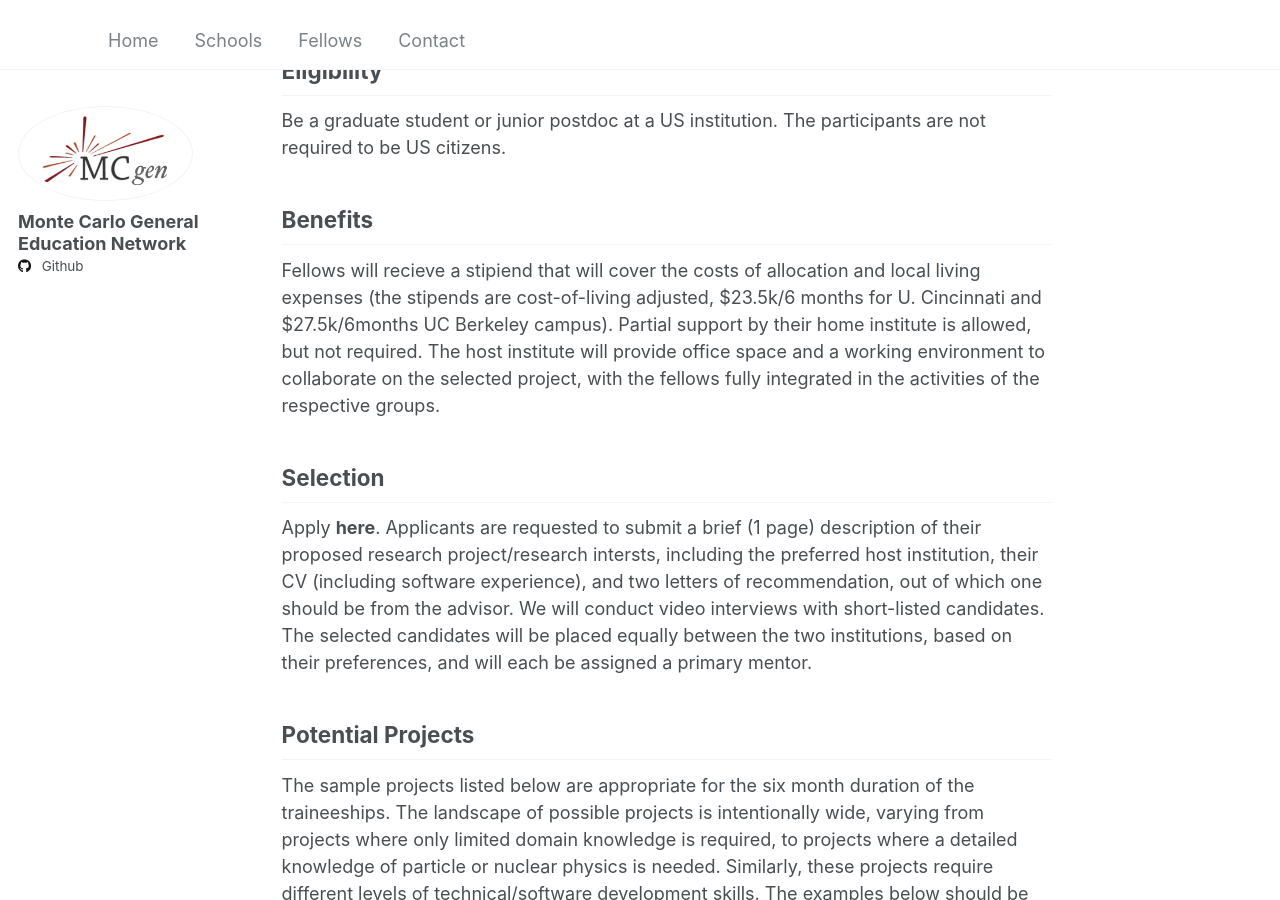
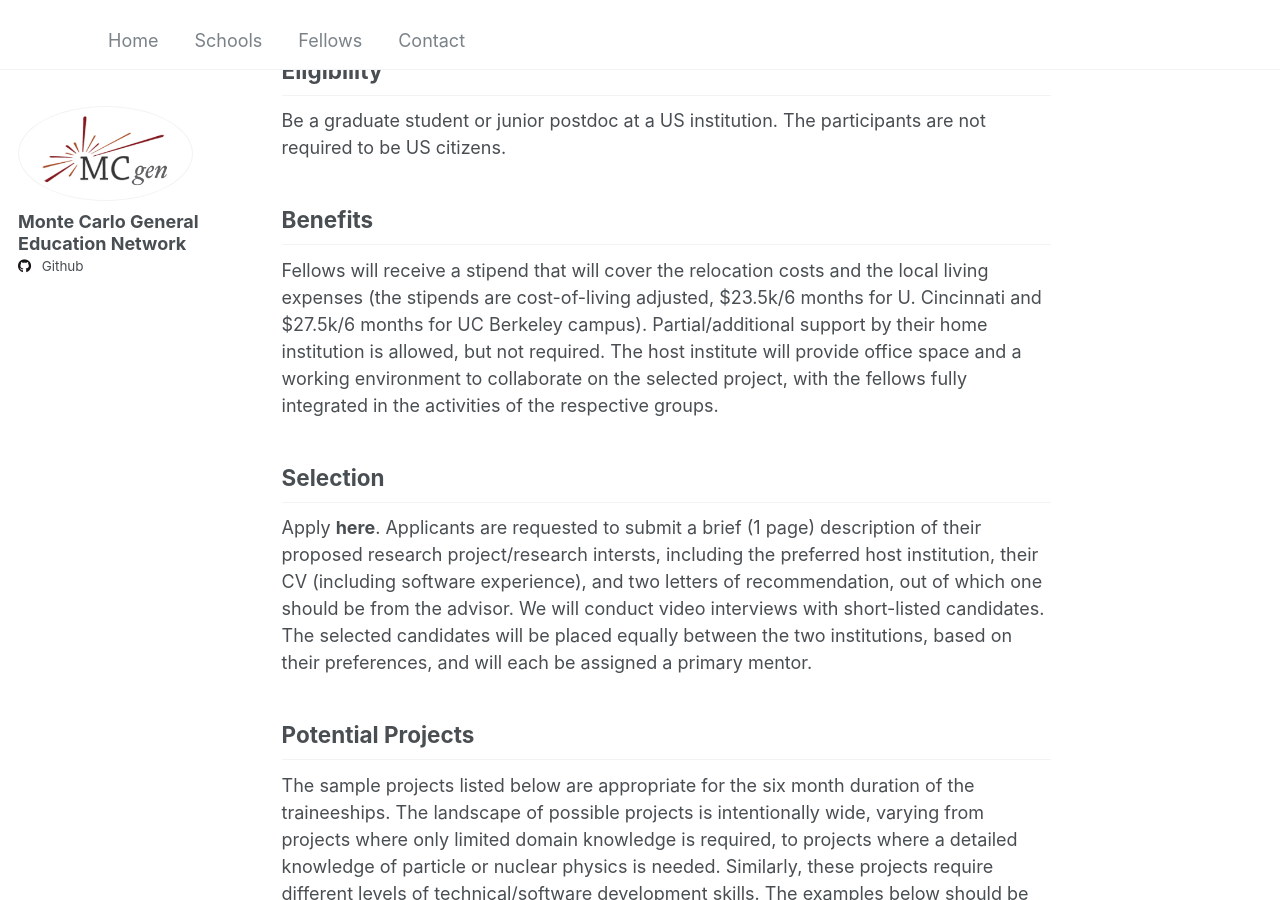
Before and after one commit to MCGenEdNet/MCGenEdNet.github.io, a Jekyll site: the page built from _pages/terms.md, in a window 1280 px wide and 900 px high, scrolled down 729 px. Built offline with Jekyll 4.4.1, drawn with Linux system fonts in a browser that asks for light colours.

Commit message:
Update terms.md

```diff
--- a/_pages/terms.md
+++ b/_pages/terms.md
@@ -23,7 +23,7 @@ Be a graduate student or junior postdoc at a US institution.  The participants a
 
 ## Benefits
 
-Fellows will recieve a stipiend that will cover the costs of allocation and local living expenses (the stipends are cost-of-living adjusted, $23.5k/6 months for U. Cincinnati and $27.5k/6months UC Berkeley campus).  Partial support by their home institute is allowed, but not required.  The host institute will provide office space and a working environment to collaborate on the selected project, with the fellows fully integrated in the activities of the respective groups.
+Fellows will receive a stipend that will cover the relocation costs and the local living expenses (the stipends are cost-of-living adjusted, $23.5k/6 months for U. Cincinnati and $27.5k/6 months for UC Berkeley campus).  Partial/additional support by their home institution is allowed, but not required.  The host institute will provide office space and a working environment to collaborate on the selected project, with the fellows fully integrated in the activities of the respective groups.
 
 ## Selection
 
```
